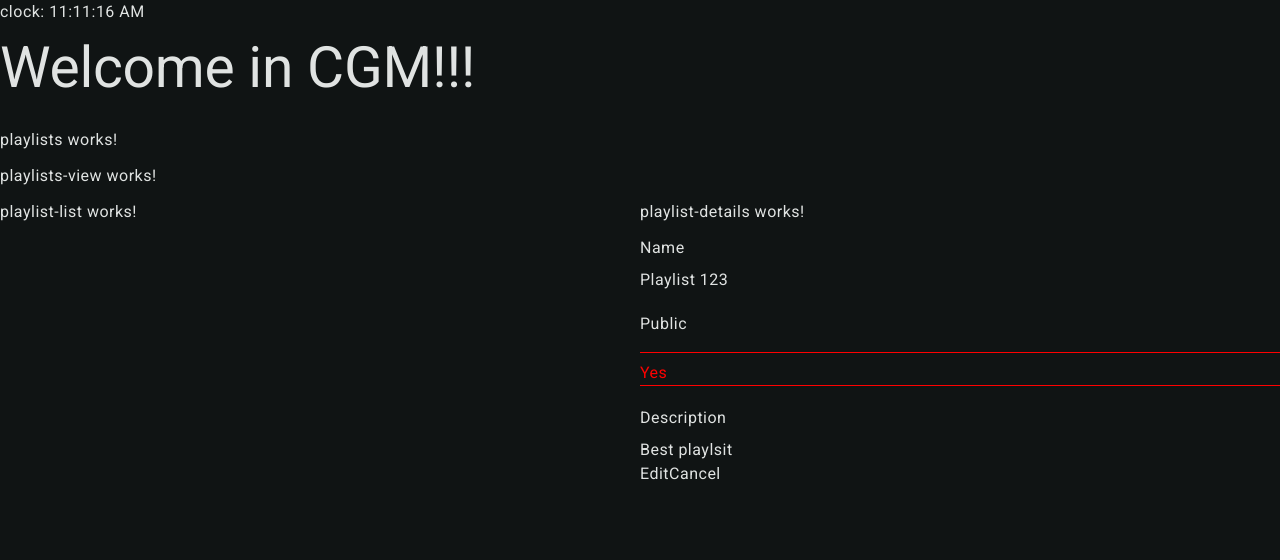
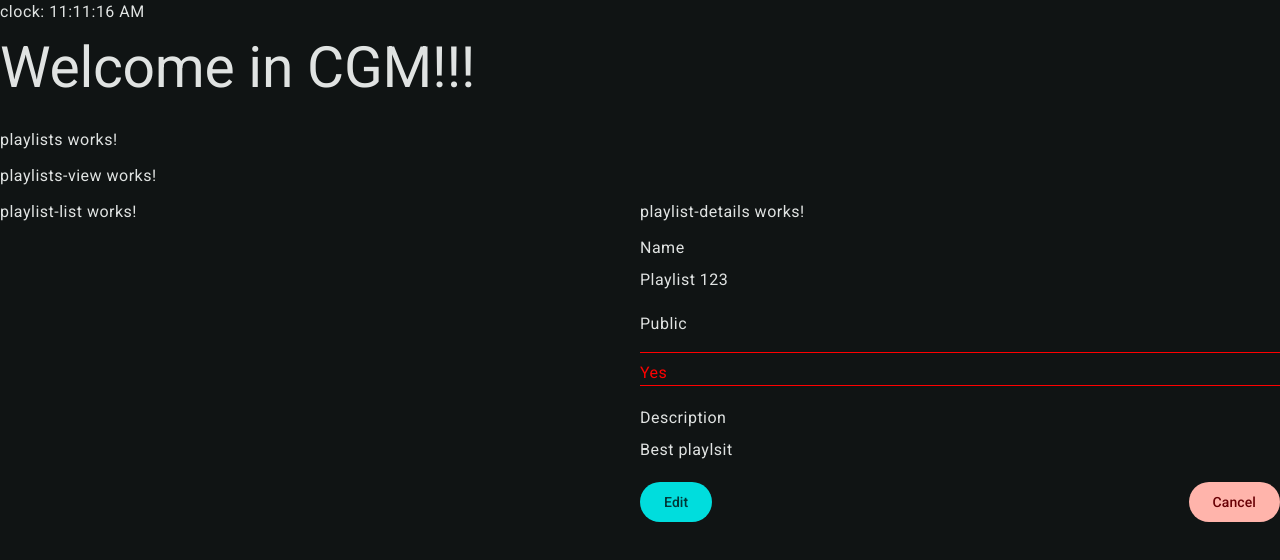
Before and after one commit to ev45ive/bottega-cgm-angular, an Angular app: page /playlists in a window 1280 px wide. Shown: the top 560 px of the page. Built offline with nearby package versions, Linux system fonts and the light colour scheme.

Commit message:
Switching modes + mat buttons

```diff
--- a/src/app/playlists/containers/playlists-view/playlists-view.component.html
+++ b/src/app/playlists/containers/playlists-view/playlists-view.component.html
@@ -8,9 +8,15 @@
 
   <div>
     <app-playlist-details [hidden]="mode !== 'details'" />
-    <app-playlist-editor  [hidden]="mode !== 'editor'"/>
+    <app-playlist-editor [hidden]="mode !== 'editor'" />
 
-    <button (click)="showEditor()">Edit</button>
-    <button (click)="showDetails()">Cancel</button>
+    <div class="flex justify-between mt-5">
+      <button mat-flat-button color="primary" (click)="showEditor()">
+        Edit
+      </button>
+      <button mat-flat-button color="warn" (click)="showDetails()">
+        Cancel
+      </button>
+    </div>
   </div>
 </div>
--- a/src/app/shared/shared.module.ts
+++ b/src/app/shared/shared.module.ts
@@ -2,6 +2,7 @@ import { NgModule } from '@angular/core';
 import { CommonModule } from '@angular/common';
 import { ClockComponent } from './components/clock/clock.component';
 import { FormsModule } from '@angular/forms';
+import {MatButtonModule} from '@angular/material/button';
 
 @NgModule({
   declarations: [
@@ -10,11 +11,13 @@ import { FormsModule } from '@angular/forms';
   imports: [
     CommonModule,
     FormsModule,
+    MatButtonModule
   ],
   exports:[
     ClockComponent,
     CommonModule,
     FormsModule,
+    MatButtonModule
   ]
 })
 export class SharedModule { }
```
